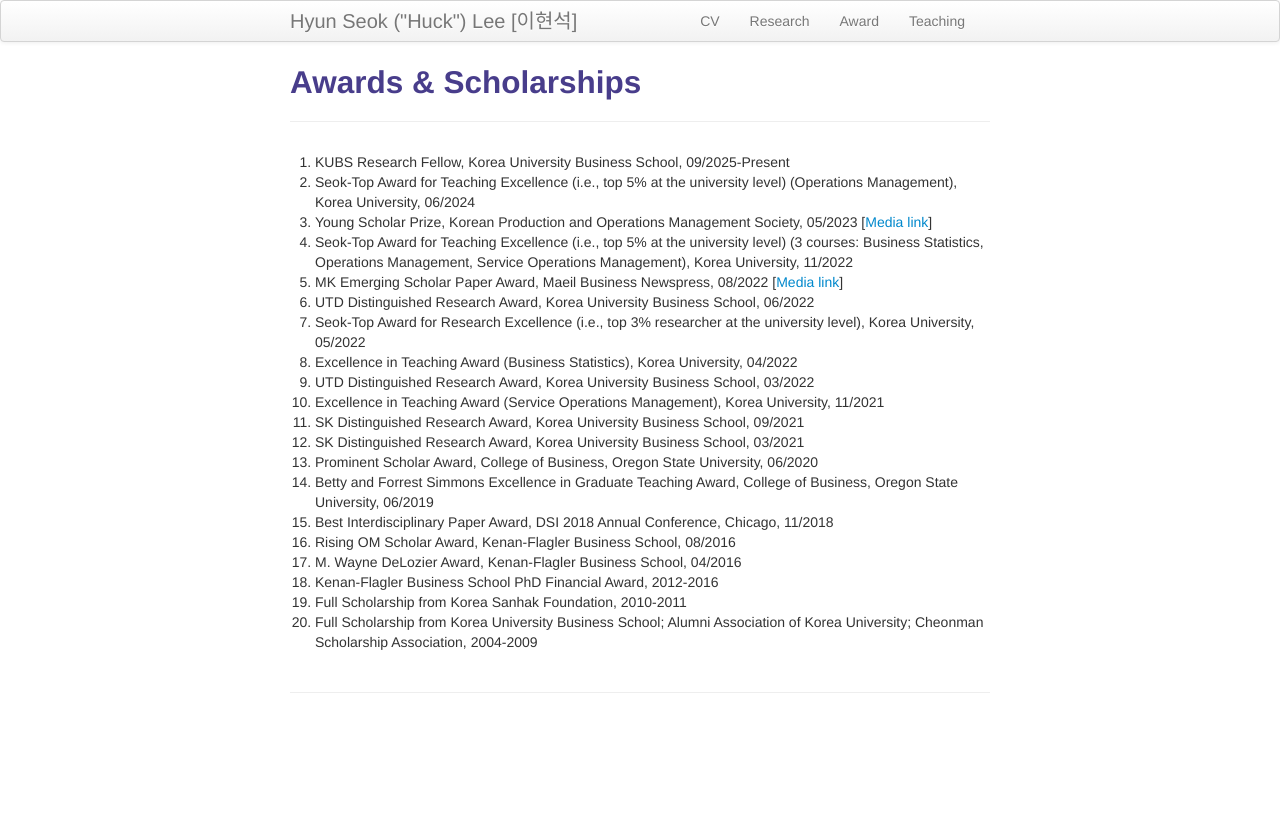
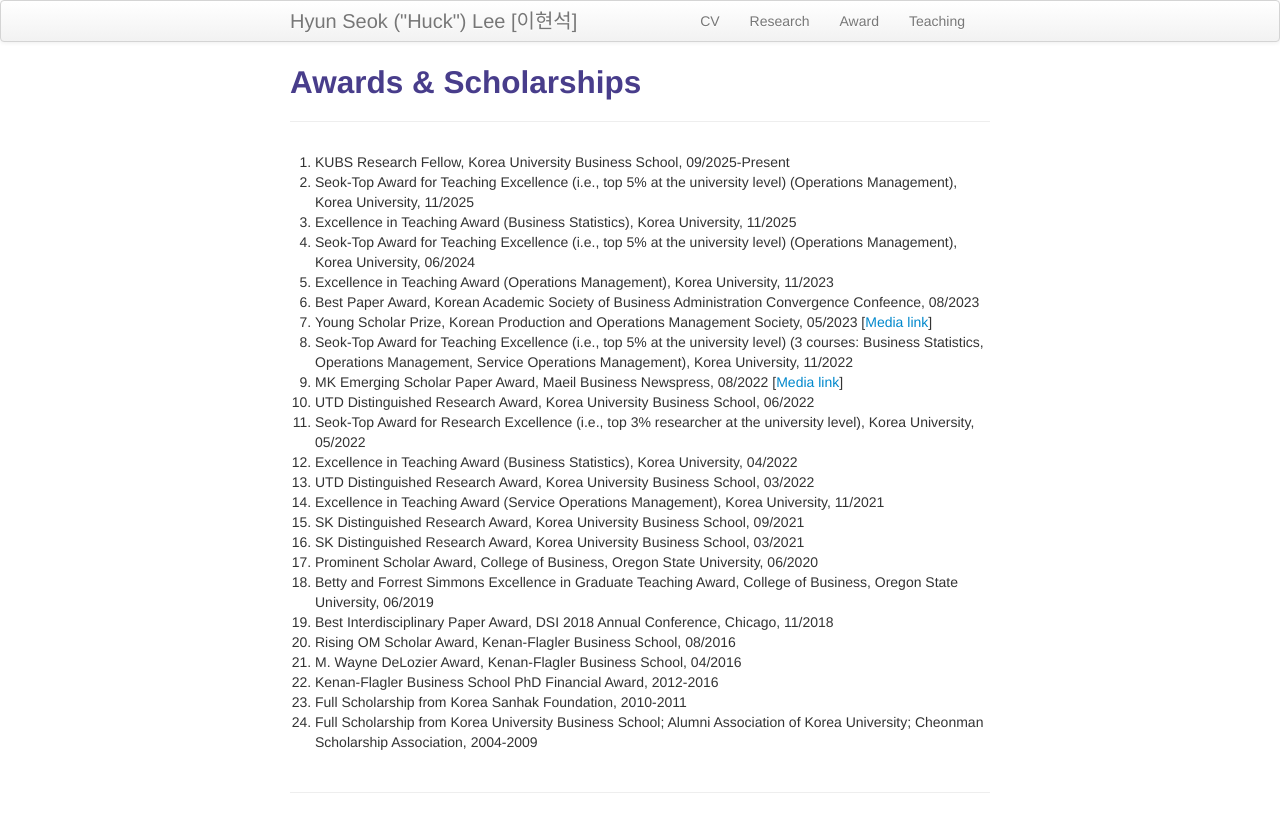
Before and after one commit to lordya2/lordya2.github.io, a Jekyll site: the page built from pages/award.md, in a window 1280 px wide. Shown: the top 832 px of the page. Built offline with Jekyll 4.4.1, drawn with Linux system fonts in a browser that asks for light colours.

Commit message:
Update award.md

```diff
--- a/pages/award.md
+++ b/pages/award.md
@@ -7,25 +7,29 @@ description: Hyun Seok ("Huck") Lee's Awards
 
 <!-- ### <u>Awards </u>-->
 1. KUBS Research Fellow, Korea University Business School, 09/2025-Present
-2. Seok-Top Award for Teaching Excellence (i.e., top 5% at the university level) (Operations Management), Korea University, 06/2024
-3. Young Scholar Prize, Korean Production and Operations Management Society, 05/2023 [[Media link](https://www.mbn.co.kr/news/economy/4925531)]
-4. Seok-Top Award for Teaching Excellence (i.e., top 5% at the university level) (3 courses: Business Statistics, Operations Management, Service Operations Management), Korea University, 11/2022
-5. MK Emerging Scholar Paper Award, Maeil Business Newspress, 08/2022 [[Media link](https://www.mk.co.kr/news/economy/view/2022/08/732544/)]
-6. UTD Distinguished Research Award, Korea University Business School, 06/2022
-7. Seok-Top Award for Research Excellence (i.e., top 3% researcher at the university level), Korea University, 05/2022
-8. Excellence in Teaching Award (Business Statistics), Korea University, 04/2022
-9. UTD Distinguished Research Award, Korea University Business School, 03/2022
-10. Excellence in Teaching Award (Service Operations Management), Korea University, 11/2021
-11. SK Distinguished Research Award, Korea University Business School, 09/2021
-12. SK Distinguished Research Award, Korea University Business School, 03/2021
-13. Prominent Scholar Award, College of Business, Oregon State University, 06/2020
-14. Betty and Forrest Simmons Excellence in Graduate Teaching Award, College of Business, Oregon State University, 06/2019
-15. Best Interdisciplinary Paper Award, DSI 2018 Annual Conference, Chicago, 11/2018
-16. Rising OM Scholar Award, Kenan-Flagler Business School, 08/2016
-17. M. Wayne DeLozier Award, Kenan-Flagler Business School, 04/2016
-18. Kenan-Flagler Business School PhD Financial Award, 2012-2016
-19. Full Scholarship from Korea Sanhak Foundation, 2010-2011
-20. Full Scholarship from Korea University Business School; Alumni Association of Korea University; Cheonman Scholarship Association, 2004-2009
+2. Seok-Top Award for Teaching Excellence (i.e., top 5% at the university level) (Operations Management), Korea University, 11/2025
+3. Excellence in Teaching Award (Business Statistics), Korea University, 11/2025
+4. Seok-Top Award for Teaching Excellence (i.e., top 5% at the university level) (Operations Management), Korea University, 06/2024
+5. Excellence in Teaching Award (Operations Management), Korea University, 11/2023
+6. Best Paper Award, Korean Academic Society of Business Administration Convergence Confeence, 08/2023
+7. Young Scholar Prize, Korean Production and Operations Management Society, 05/2023 [[Media link](https://www.mbn.co.kr/news/economy/4925531)]
+8. Seok-Top Award for Teaching Excellence (i.e., top 5% at the university level) (3 courses: Business Statistics, Operations Management, Service Operations Management), Korea University, 11/2022
+9. MK Emerging Scholar Paper Award, Maeil Business Newspress, 08/2022 [[Media link](https://www.mk.co.kr/news/economy/view/2022/08/732544/)]
+10. UTD Distinguished Research Award, Korea University Business School, 06/2022
+11. Seok-Top Award for Research Excellence (i.e., top 3% researcher at the university level), Korea University, 05/2022
+12. Excellence in Teaching Award (Business Statistics), Korea University, 04/2022
+13. UTD Distinguished Research Award, Korea University Business School, 03/2022
+14. Excellence in Teaching Award (Service Operations Management), Korea University, 11/2021
+15. SK Distinguished Research Award, Korea University Business School, 09/2021
+16. SK Distinguished Research Award, Korea University Business School, 03/2021
+17. Prominent Scholar Award, College of Business, Oregon State University, 06/2020
+18. Betty and Forrest Simmons Excellence in Graduate Teaching Award, College of Business, Oregon State University, 06/2019
+19. Best Interdisciplinary Paper Award, DSI 2018 Annual Conference, Chicago, 11/2018
+20. Rising OM Scholar Award, Kenan-Flagler Business School, 08/2016
+21. M. Wayne DeLozier Award, Kenan-Flagler Business School, 04/2016
+22. Kenan-Flagler Business School PhD Financial Award, 2012-2016
+23. Full Scholarship from Korea Sanhak Foundation, 2010-2011
+24. Full Scholarship from Korea University Business School; Alumni Association of Korea University; Cheonman Scholarship Association, 2004-2009
 
 <!--
 [click here for the most recent version of the paper]({{ BASE_PATH}}/pages/working_papers/sample-working-paper.pdf)
```
